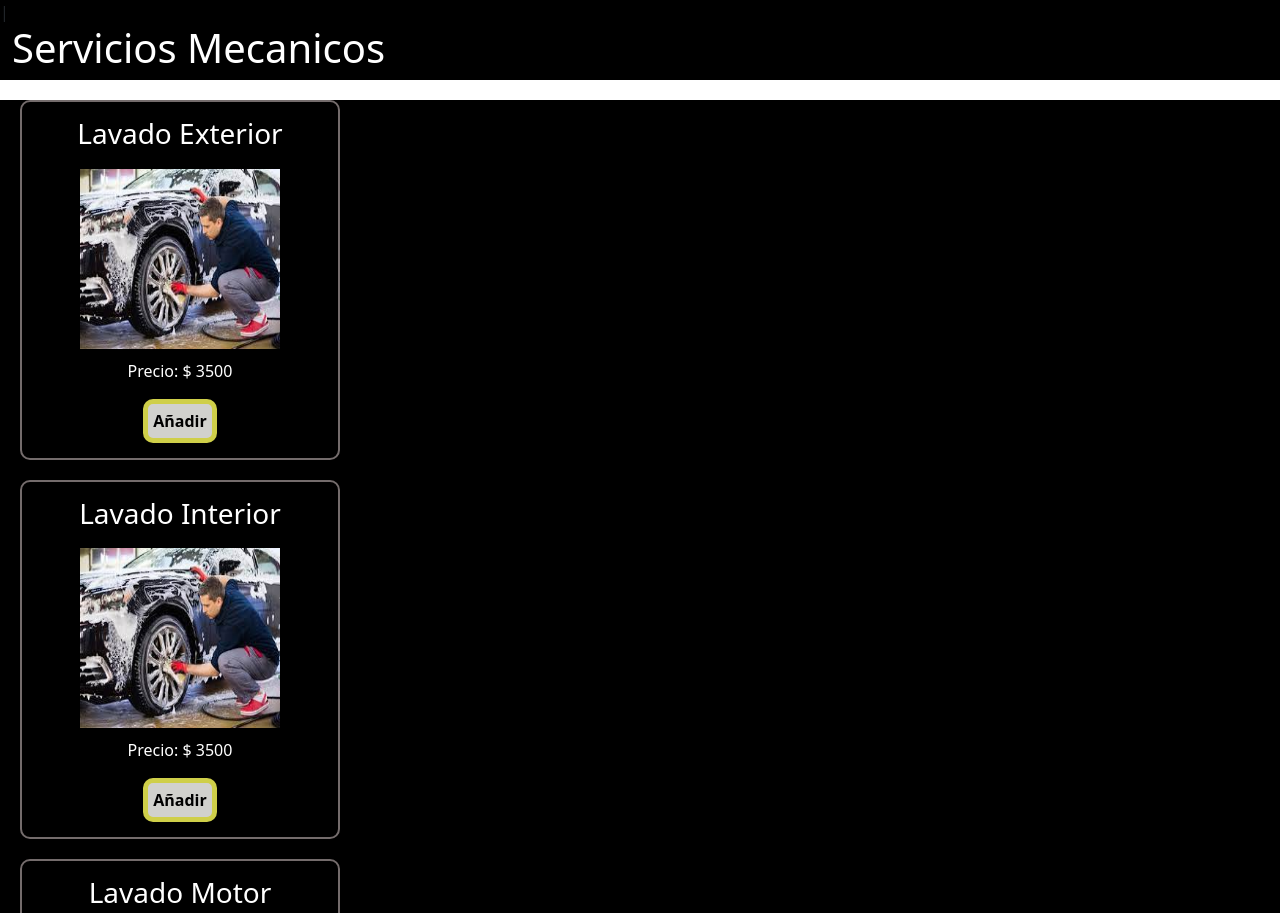
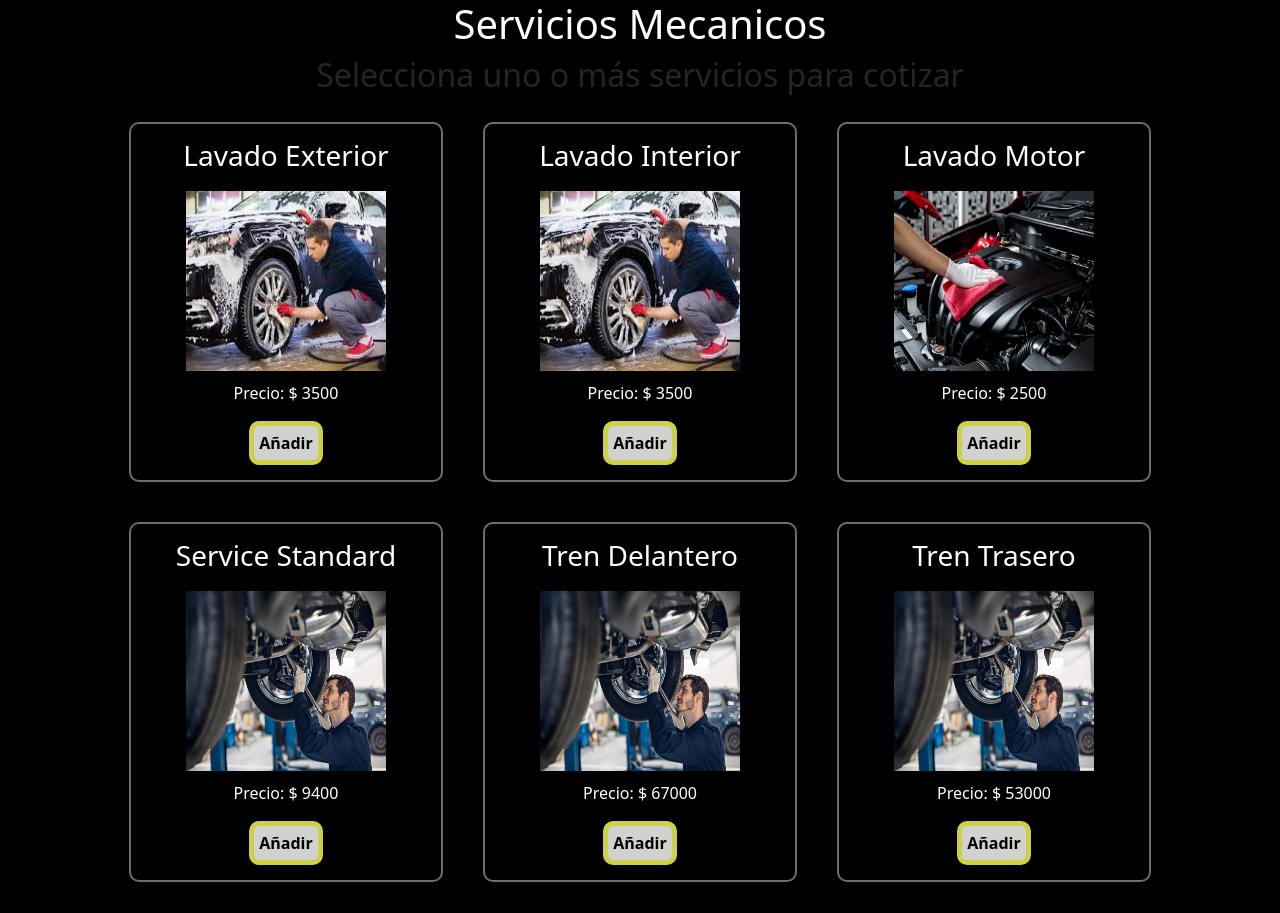
Before and after one commit to Daroo19/Proyecto-java, a plain HTML site: page index.html in a window 1280 px wide. Shown: the top 913 px of the page. Drawn offline with nearby package versions, Linux system fonts and the light colour scheme.

Commit message:
correccion listado servicios

```diff
--- a/index.html
+++ b/index.html
@@ -18,29 +18,32 @@
     <header>
         <div class="container-fluid">
             <div class="row">
-                |<h1 class="col-12 justify-content-center text-start">Servicios Mecanicos</h1>
+                <div class="col-12 text-center">
+                    <h1 class="justify-content-center">Servicios Mecanicos</h1>
+                </div>
             </div>
         </div>
     </header>
     <main>
         <section>
-            <div id="menuServicios">
+            <div id="tituloPag">
                 <div class="container-fluid">
                     <div class="row">
-                        <h2 class="col-12 justify-content-center text-start">Selecciona uno o mas servicios para cotizar
-                        </h2>
+                        <div class="col-12 text-center">
+                            <h2 class="justify-content-center">Selecciona uno o más servicios para cotizar</h2>
+                        </div>
                     </div>
                 </div>
             </div>
             <div class="container-fluid">
                 <div class="row">
-                    <div class="d-flex flex-wrap justify-content-center" id="servicios">
+                    <div id="menuServicios" class="d-flex flex-wrap justify-content-center">
                     </div>
                 </div>
             </div>
             <div class="container-fluid">
                 <div class="d-flex justify-content-center row">
-                    <div class="col-12" id="listadoDOM">
+                    <div class="col-12" id="listadoDOM"><br>
                     </div>
                 </div>
             </div>
@@ -52,6 +55,7 @@
             </div>
         </section>
     </main>
+</body>
     <script src="./js/app.js"></script>
 </body>
 
--- a/js/app.js
+++ b/js/app.js
@@ -42,15 +42,15 @@ let servicios = [{
 },
 ]
 
-rendeProducts(servicios)
-function rendeProducts(listaServicios) {
+renderProducts(servicios)
+function renderProducts(listaServicios) {
     let menuServicios = document.getElementById("menuServicios")
     menuServicios.innerHTML = ""
 
     listaServicios.forEach(({ nombre, img, precio, id }) => {
 
         let cardServicio = document.createElement("div")
-        cardServicio.className = "cardServicio col-sm-12 col-md-12 col-lg 12 col-xl-3 col-xxl-3"
+        cardServicio.className = "cardServicio col-sm-12 col-md-12 col-lg-12 col-xl-3 col-xxl-3"
         cardServicio.innerHTML =
             `<h3>${nombre}</h3>
         <img class="imgCard" src=${img}>
@@ -80,18 +80,19 @@ function seAgrego() {
 function renderizarCarrito(menuServicios) {
     carritoInicio.innerHTML = ""
     menuServicios.forEach(({ nombre, img, precio, id }) => {
-        carritoInicio.innerHTML += `SE AGREGO: <p>${elem.nombre} Subtotal: $ ${el.subtotal}<p>`
+        carritoInicio.innerHTML += `SE AGREGO: <p>${nombre} Subtotal: $ ${subtotal}<p>`
     })
 }
 function agregarACarrito(e) {
-    let buscadoCarrito = servicios.find(({ nombre, img, precio, id }) => id === Number(e.target.id))
+    let buscadoCarrito = servicios.find(({ nombre, img, precio, id }) => id === Number(e.target.id));
     carrito.push({
-        nombre: buscadoCarrito.nombre,
-        precio: buscadoCarrito.precio,
-        subtotal: buscadoCarrito.precio,
-    })
+      nombre: buscadoCarrito.nombre,
+      precio: buscadoCarrito.precio,
+      subtotal: buscadoCarrito.precio,
+    });
 
-}
+    localStorage.setItem("carritoLocal", JSON.stringify(carrito));
+  }
 /*class servcio {
     constructor (pn, servicio, descripcion, precio) {
         this.pn = pn;
```
